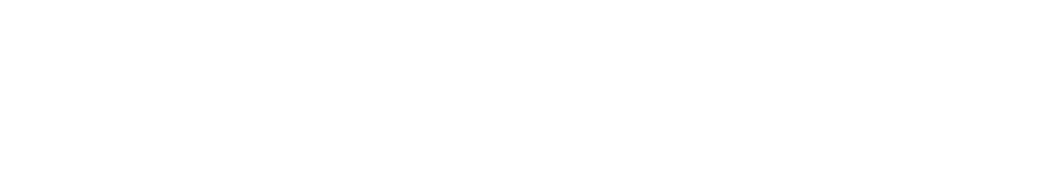
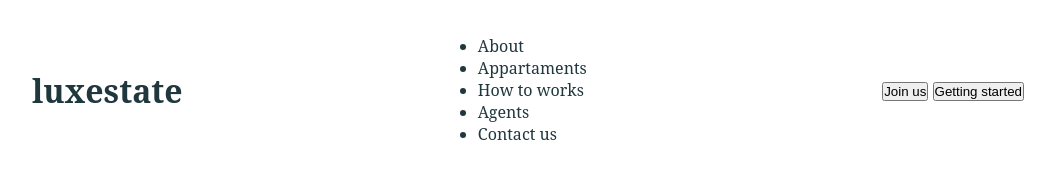
Before and after one commit to yevamel/practic.flex, a plain HTML site: page index.html in a window 1280 px wide. Shown: the whole page, without its empty margins (112-1167 px from the left). Drawn offline with Linux system fonts and the light colour scheme.

Commit message:
Стилізувати Header

```diff
--- a/index.html
+++ b/index.html
@@ -9,6 +9,22 @@
     <link rel="stylesheet" href="style.css">
 </head>
 <body>
-
+    <header class="header">
+        <h1><a href="#" class="header-logo-link">luxestate</a>
+        </h1>
+        <nav>
+            <ul class="header-menu">
+                <li class="header-menu-item">About</li>
+                <li class="header-menu-item">Appartaments</li>
+                <li class="header-menu-item">How to works</li>
+                <li class="header-menu-item">Agents</li>
+                <li class="header-menu-item">Contact us</li>
+            </ul>
+        </nav>
+        <div class="header-button">
+            <button class="Join">Join us</button>
+            <button class="started">Getting started</button>
+        </div>
+    </header>
 </body>
 </html>
--- a/style.css
+++ b/style.css
@@ -0,0 +1,24 @@
+body {
+    font-family: 'Monteserrat','serif';
+    color: #1f373d;
+}
+a {
+    text-decoration: none;
+    color: #1f373d;
+}
+
+/*header*/
+.header {
+    display: flex;
+    width: 1024px;
+    margin: 0 auto;
+    justify-content: space-between;
+    align-items: center;
+    padding: 35px 16px;
+}
+
+.header-logo {
+    font-size: 25px;
+    font-weight: 600px;
+    flex-grow: 1;
+}
```
